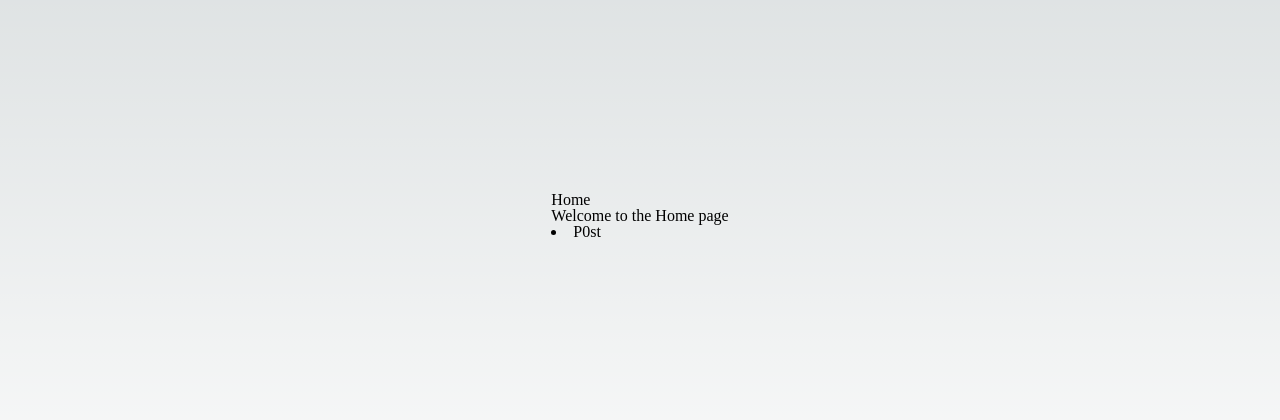
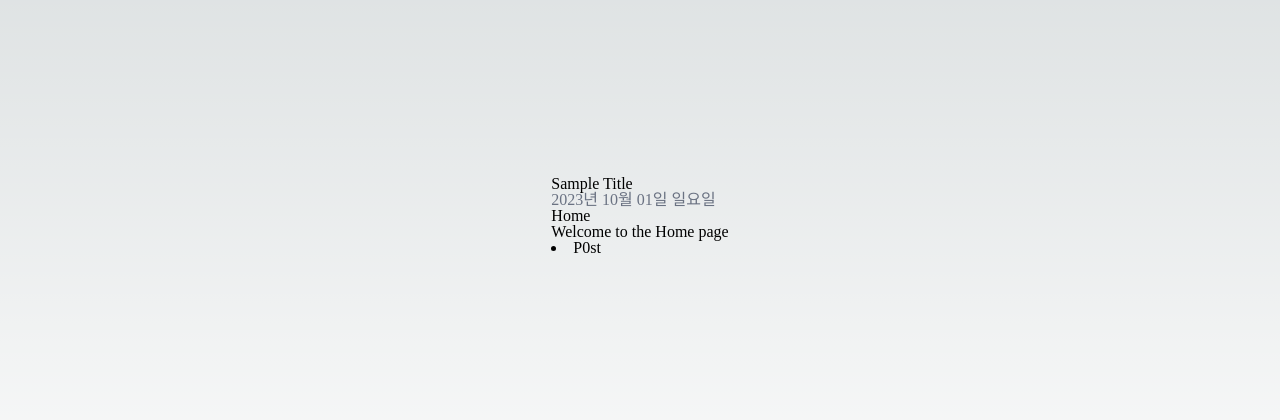
Before and after one commit to clorose/aliceinhelloworld, a Next.js app: page / in a window 1280 px wide. Shown: the part 184-604 px from the top of the page. Built offline with nearby package versions, Linux system fonts and the light colour scheme.

Commit message:
🔧 chore: Update configuration and documentation for blog viewer

```diff
--- a/src/app/layout.tsx
+++ b/src/app/layout.tsx
@@ -2,6 +2,7 @@
 import type { Metadata } from "next";
 import "../styles/reset.css";
 import "./globals.css";
+import { BlogHeader } from "@/components/layout/Header";
 
 export const metadata: Metadata = {
   title: "Alice in Helloworld",
@@ -15,7 +16,12 @@ export default function RootLayout({
 }>) {
   return (
     <html lang="ko">
-      <body>{children}</body>
+      <body>
+        <BlogHeader
+          frontmatter={{ title: "Sample Title", date: "2023-10-01" }}
+        />
+        {children}
+      </body>
     </html>
   );
 }
--- a/tsconfig.json
+++ b/tsconfig.json
@@ -21,10 +21,9 @@
         "name": "next"
       }
     ],
+    "baseUrl": "./src",
     "paths": {
-      "@/*": [
-        "./src/*"
-      ]
+      "@/*": ["*"]
     },
     "typeRoots": [
       "./node_modules/@types",
```
Also changed, not shown: 1 other file (tests, documents, lock files or other folders).
